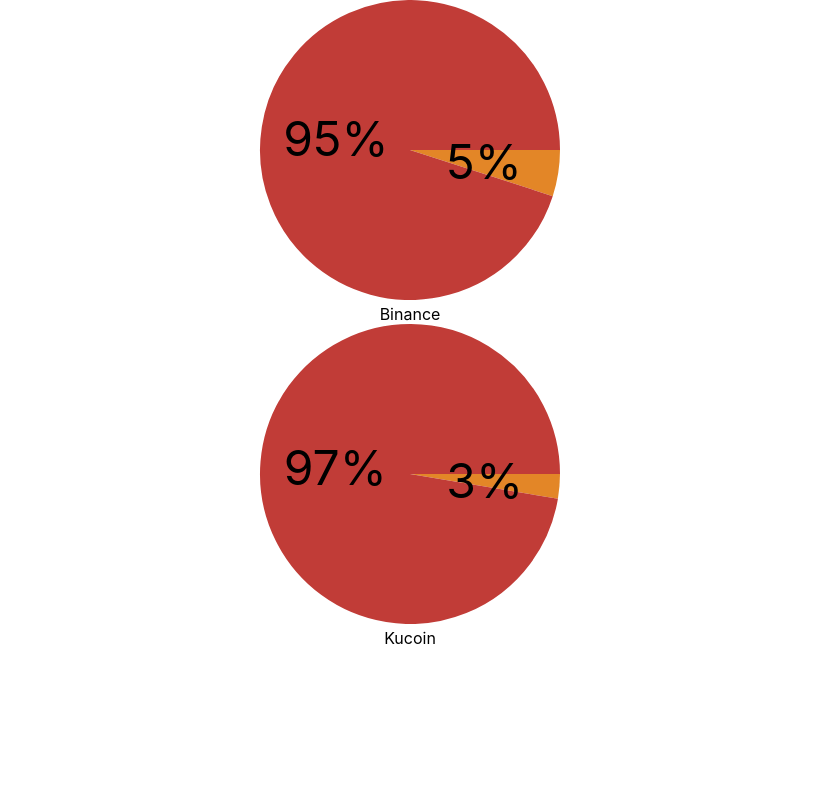
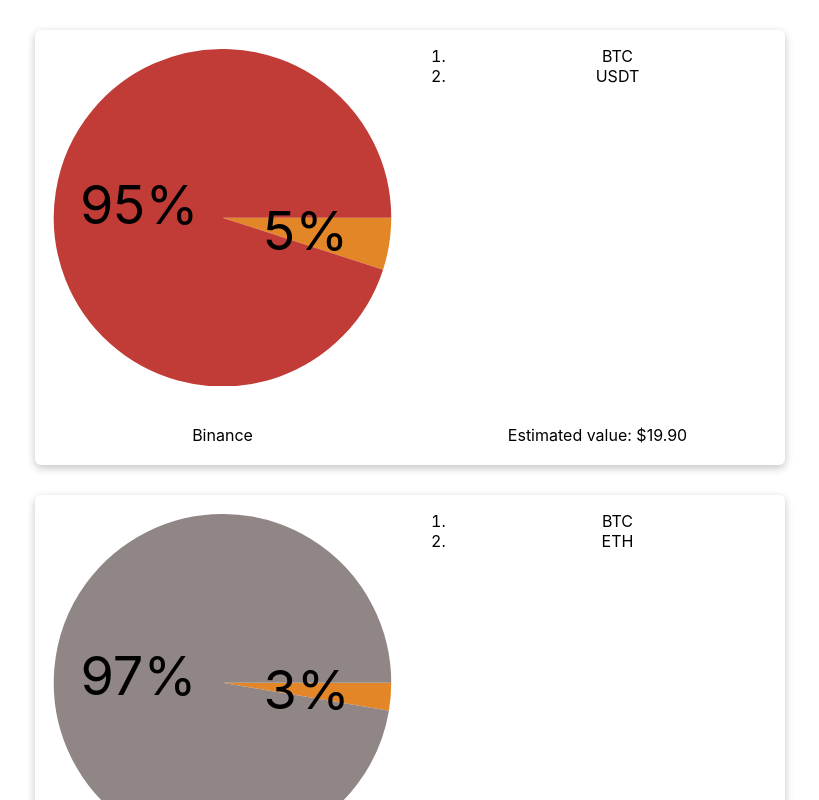
Before and after one commit to poeks/wallet-aggregator, a React (Create React App) app: page / in a window 1280 px wide. Shown: the top 800 px of the page, without its empty margins (230-1049 px from the left). Built offline with nearby package versions, Linux system fonts and the light colour scheme.

Commit message:
Make WalletContainer

```diff
--- a/src/App.css
+++ b/src/App.css
@@ -1,5 +1,7 @@
 .App {
   text-align: center;
+  display: flex;
+  justify-content: center;
 }
 
 .App-logo {
--- a/src/App.js
+++ b/src/App.js
@@ -1,13 +1,14 @@
 import './App.css';
-import PieChartContainer from './components/PieChartContainer/PieChartContainer';
+import WalletList from './components/PieChartContainer/PieChartContainer';
 
 function App() {
 
   return (
     <div className="App">
-      <PieChartContainer/>
+      <WalletList/>
     </div>
   );
 }
 
+
 export default App;
--- a/src/components/PieChartContainer/PieChartContainer.js
+++ b/src/components/PieChartContainer/PieChartContainer.js
@@ -1,5 +1,5 @@
 import React from 'react';
-import { PieChart } from 'react-minimal-pie-chart';
+import WalletContainer from '../WalletContainer/WalletContainer';
 
 
 const mockWalletData1 = {
@@ -31,48 +31,24 @@ const mockWalletData2 = {
             "color": "#E38627",
         },
         {
-            "asset":"USDT",
+            "asset":"ETH    ",
             "free":"5.89109409",
             "locked":"0.00000000",
-            "color": "#C13C37",
+            "color": "#918686",
         }
     ]
 }
 
 
-const getPieChartDataEntries = (asset) => {
-    console.log('asset: ', asset)
-    return ({title: asset.asset, value: parseFloat(asset.free) + parseFloat(asset.locked), color: asset.color});
-}
-
-
-const PieChartContainer = () => {
+const WalletList = () => {
 
   const walletData = [mockWalletData1, mockWalletData2];
 
     return (
         <div>
-            {walletData.map(wallet => {
-                console.log('wallet: ', wallet)
-                return (
-                    <div>
-                        <PieChart
-                        style={{height: '300px'}}
-                        label={({dataEntry}) => {return Math.round(dataEntry.percentage) + '%'}}
-                        data={wallet.balances.map(asset => getPieChartDataEntries(asset))}
-                        />
-                        {wallet.origin}
-                    </div>
-
-                )
-            }
-            )
-            }
-
+            {walletData.map(wallet => <WalletContainer wallet={wallet}/>)}
         </div>
-
     )
-
 }
 
-export default PieChartContainer;
+export default WalletList;
--- /dev/null
+++ b/src/components/WalletContainer/WalletContainer.css
@@ -0,0 +1,35 @@
+.container {
+    margin: 30px;
+    display: grid;
+    grid-template-columns: 50% 50%;
+    grid-template-rows: auto;
+    width: 750px;
+    box-shadow: rgba(0, 0, 0, 0.24) 0px 3px 8px;
+    border-radius: 6px;
+}
+
+.text {
+    padding: 20px;
+}
+
+.pie-chart {
+    grid-column: 1 / 2;
+    grid-row: 1 / 2;
+    height: 90%;
+    align-self: center;
+}
+
+.origin {
+    grid-column: 1 / 2;
+    grid-row: 2 / 3;
+}
+
+.list {
+    grid-column: 2 / 3;
+    grid-row: 1 / 2;
+}
+
+.estimated-value {
+    grid-column: 2 / 3;
+    grid-row: 2 / 3;
+}
--- /dev/null
+++ b/src/components/WalletContainer/WalletContainer.js
@@ -0,0 +1,44 @@
+import React from 'react';
+import { PieChart } from 'react-minimal-pie-chart';
+import './WalletContainer.css';
+
+
+const getPieChartDataEntries = (asset) => {
+    return ({title: asset.asset, value: parseFloat(asset.free) + parseFloat(asset.locked), color: asset.color});
+}
+
+const calculateEstimatedValue = (asset) => {
+    // TODO Fetch price from API (could also be done in backend)
+    const price = 10;
+    return (parseFloat(asset.free) + parseFloat(asset.locked)) * price;
+}
+
+const USDFormatter = new Intl.NumberFormat('en-US', {style: 'currency', currency: 'USD'});
+
+const WalletContainer = ({wallet}) => {
+
+    const totalAmount = wallet.balances.reduce((acc, cur) => acc + calculateEstimatedValue(cur), 0);
+
+    return (
+        <div className='container'>
+            <PieChart
+                className='pie-chart'
+                label={({dataEntry}) => {return Math.round(dataEntry.percentage) + '%'}}
+                data={wallet.balances.map(asset => getPieChartDataEntries(asset))}
+            />
+            <div className='origin text'>
+                {wallet.origin}
+            </div>
+            <div className='list'>
+                <ol>
+                    {wallet.balances.map(asset => <li>{asset.asset}</li>)}
+                </ol>
+            </div>
+            <div className='estimated-value text'>
+                Estimated value: {USDFormatter.format(totalAmount)}
+            </div>
+        </div>
+    )
+}
+
+export default WalletContainer;
```
